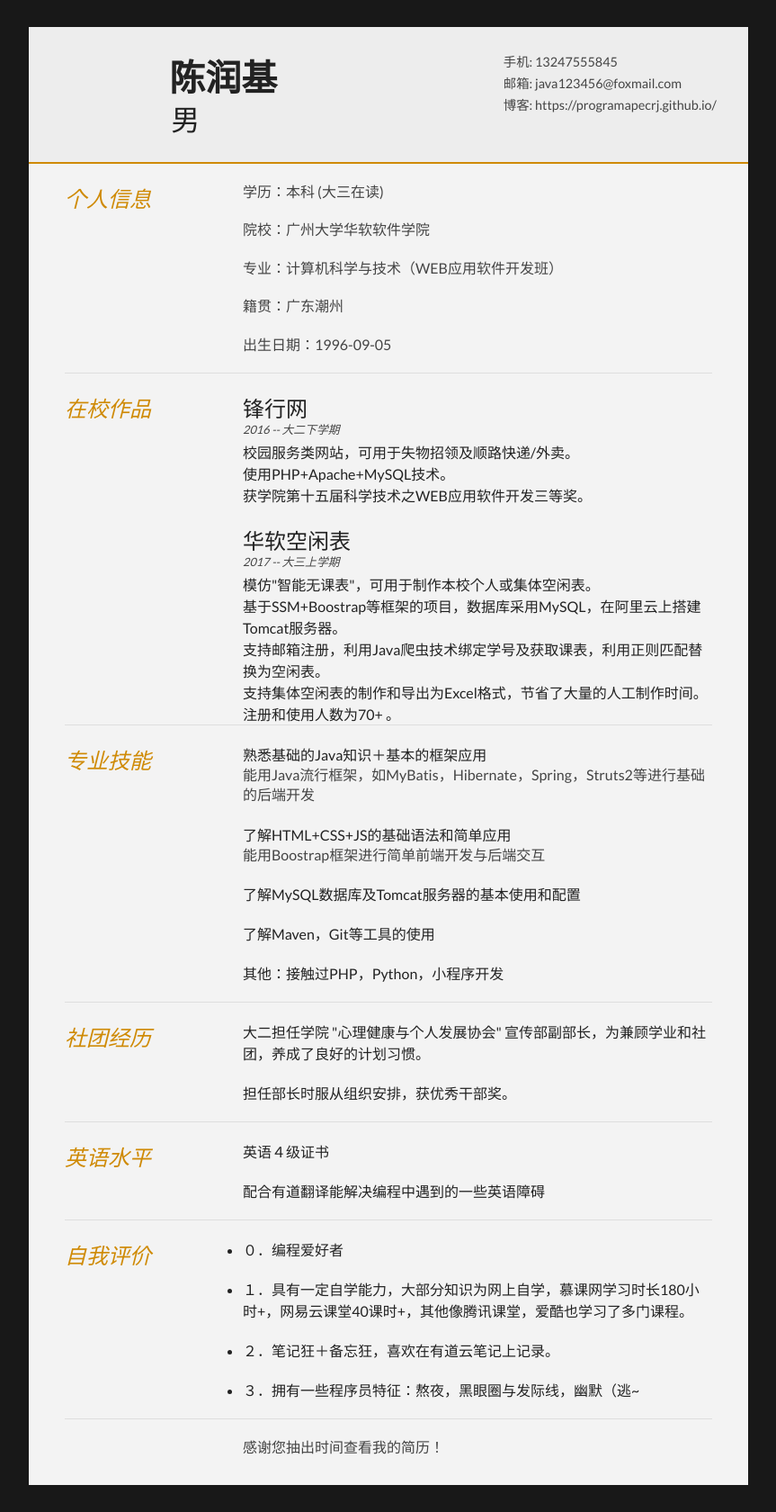
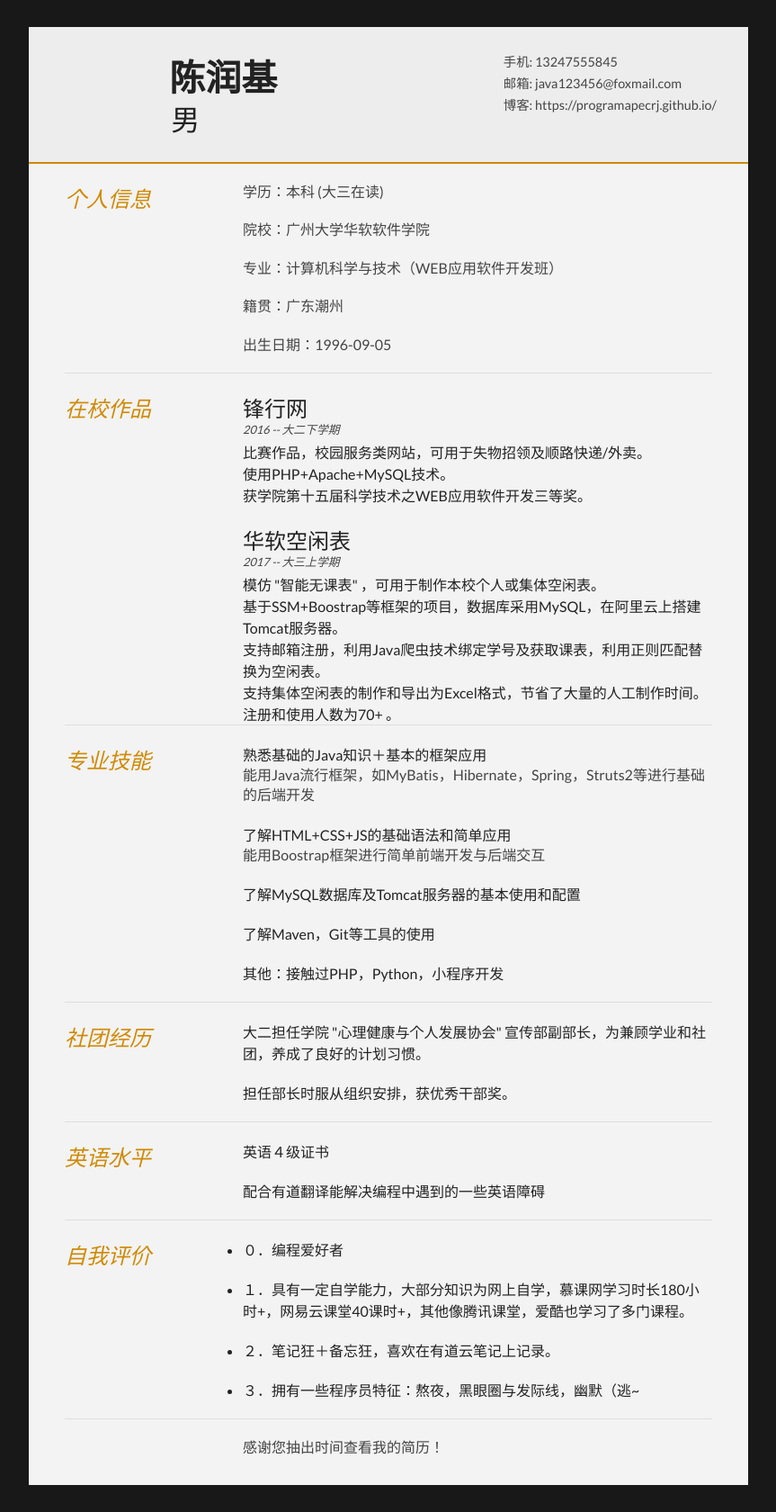
Before and after one commit to ProgramApeCrj/programapecrj.github.io, a Jekyll site: the page built from _posts/2018-05-01-resume.html, in a window 1280 px wide. Shown: the whole page at 90% size, without its empty margins (208-1071 px from the left). Built offline with Jekyll 4.4.1, drawn with Linux system fonts in a browser that asks for light colours.

Commit message:
Update 2018-05-01-resume.html

```diff
--- a/_posts/2018-05-01-resume.html
+++ b/_posts/2018-05-01-resume.html
@@ -70,7 +70,7 @@ title : 我的个人简历（分类：个人信息）
 				<article>
 					<h2>锋行网</h2>
 					<p class="subDetails"> 2016 -- 大二下学期</p>
-					<h3>校园服务类网站，可用于失物招领及顺路快递/外卖。</h3>
+					<h3>比赛作品，校园服务类网站，可用于失物招领及顺路快递/外卖。</h3>
 					<h3>使用PHP+Apache+MySQL技术。</h3>
 					<h3>获学院第十五届科学技术之WEB应用软件开发三等奖。</h3>
 					<p></p>
@@ -80,7 +80,7 @@ title : 我的个人简历（分类：个人信息）
 				<article>
 					<h2>华软空闲表</h2>
 					<p class="subDetails"> 2017 -- 大三上学期</p>
-					<h3>模仿"智能无课表"，可用于制作本校个人或集体空闲表。</h3>
+					<h3>模仿 "智能无课表" ，可用于制作本校个人或集体空闲表。</h3>
 					<h3>基于SSM+Boostrap等框架的项目，数据库采用MySQL，在阿里云上搭建Tomcat服务器。</h3>
 					<h3>支持邮箱注册，利用Java爬虫技术绑定学号及获取课表，利用正则匹配替换为空闲表。</h3>
 					<h3>支持集体空闲表的制作和导出为Excel格式，节省了大量的人工制作时间。</h3>
```
